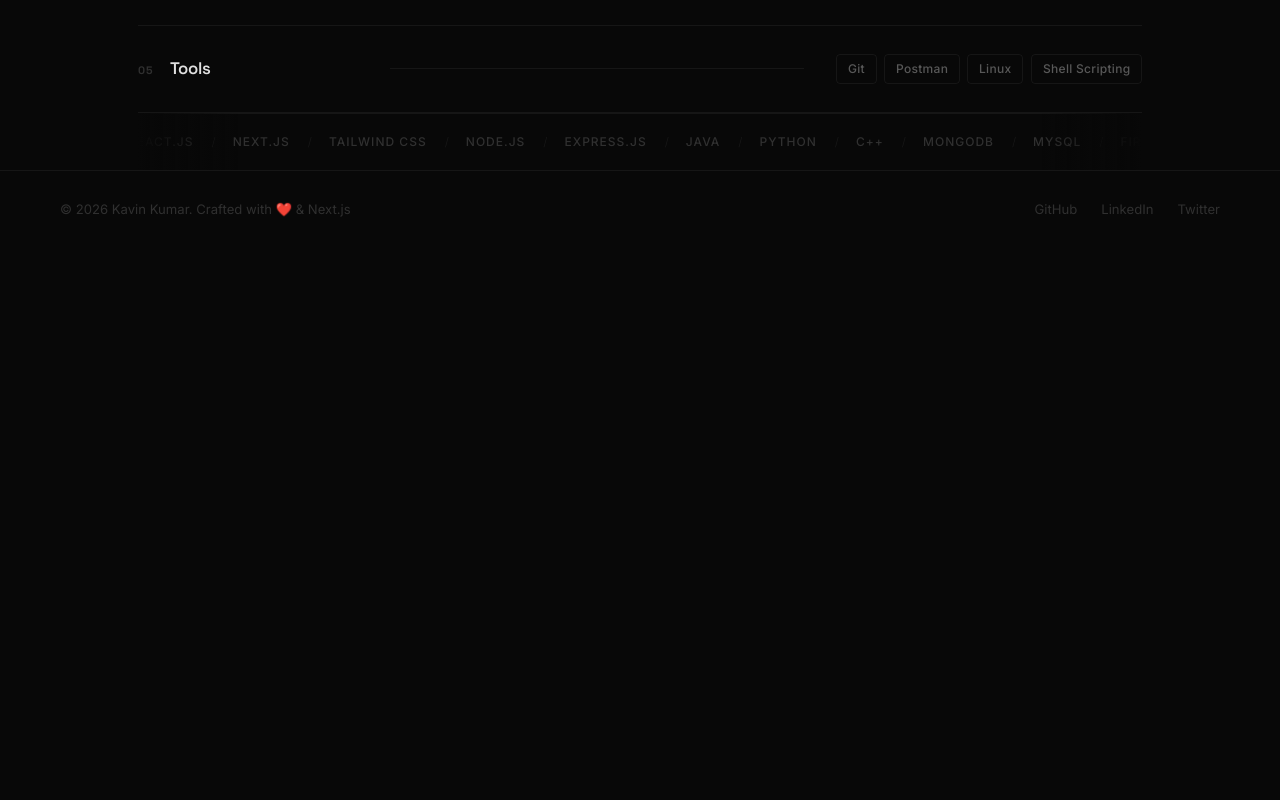
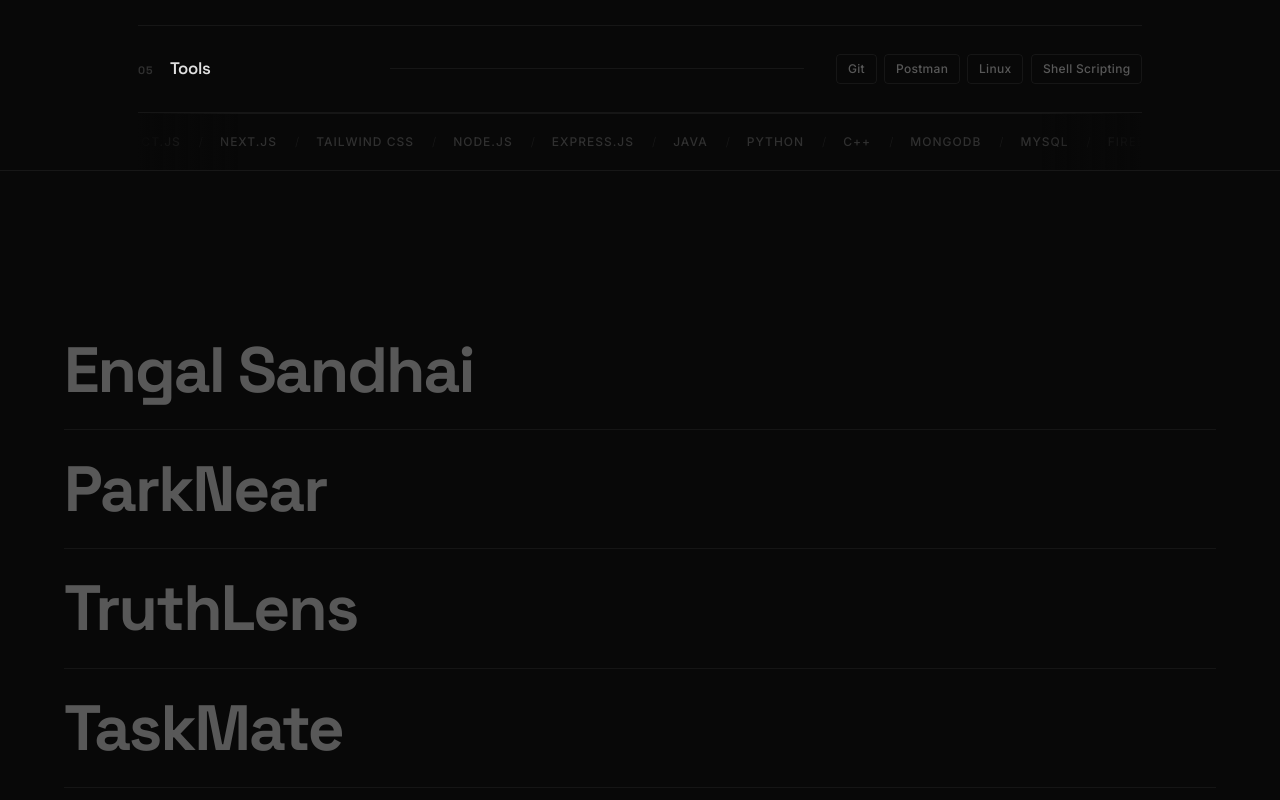
Before and after one commit to kavinkumar1603/portfolio, a Next.js app: page / in a window 1280 px wide. Shown: the part 1500-2300 px from the top of the page. Before the commit the page ends 1748 px from the top, so only its background shows below. Built offline with nearby package versions, Linux system fonts and the light colour scheme.

Commit message:
feat: implement ProjectsSection with click-to-reveal functionality and style updates

```diff
--- a/app/components/ProjectsSection.tsx
+++ b/app/components/ProjectsSection.tsx
@@ -1,144 +1,116 @@
 'use client';
 
-import { useEffect, useRef } from 'react';
+import { useState } from 'react';
 
 const projects = [
   {
-    emoji: '🛒',
-    title: 'E-Commerce Platform',
-    desc: 'A full-stack e-commerce solution with real-time inventory management, Stripe payments, and an admin dashboard.',
-    tags: ['Next.js', 'TypeScript', 'PostgreSQL', 'Stripe'],
-    github: 'https://github.com',
-    live: 'https://example.com',
-    gradient: 'linear-gradient(135deg, rgba(108,99,255,0.3), rgba(0,212,255,0.15))',
+    id: 'engal-sandhai',
+    name: 'Engal Sandhai',
+    description: 'Description coming soon... (I will update this as soon as you provide it!)',
+    tech: ['React', 'Node.js', 'MongoDB'],
+    github: '#',
+    live: '#'
   },
   {
-    emoji: '💬',
-    title: 'Real-Time Chat App',
-    desc: 'WebSocket-powered chat application with rooms, file sharing, emoji reactions, and end-to-end encryption.',
-    tags: ['React', 'Node.js', 'Socket.io', 'MongoDB'],
-    github: 'https://github.com',
-    live: 'https://example.com',
-    gradient: 'linear-gradient(135deg, rgba(255,101,132,0.25), rgba(108,99,255,0.15))',
+    id: 'parknear',
+    name: 'ParkNear',
+    description: 'Description coming soon... (I will update this as soon as you provide it!)',
+    tech: ['Next.js', 'Tailwind CSS'],
+    github: '#',
+    live: '#'
   },
   {
-    emoji: '📊',
-    title: 'Analytics Dashboard',
-    desc: 'Data visualization dashboard with interactive charts, real-time metrics, and customizable reporting widgets.',
-    tags: ['React', 'D3.js', 'Python', 'FastAPI'],
-    github: 'https://github.com',
-    live: 'https://example.com',
-    gradient: 'linear-gradient(135deg, rgba(0,212,255,0.25), rgba(108,99,255,0.1))',
+    id: 'truthlens',
+    name: 'TruthLens',
+    description: 'Description coming soon... (I will update this as soon as you provide it!)',
+    tech: ['Python', 'Machine Learning'],
+    github: '#',
+    live: '#'
   },
   {
-    emoji: '🤖',
-    title: 'AI Content Generator',
-    desc: 'An AI-powered writing assistant using OpenAI API with custom prompts, history, and export functionality.',
-    tags: ['Next.js', 'OpenAI', 'Prisma', 'Vercel'],
-    github: 'https://github.com',
-    live: 'https://example.com',
-    gradient: 'linear-gradient(135deg, rgba(245,158,11,0.2), rgba(255,101,132,0.15))',
-  },
-  {
-    emoji: '📱',
-    title: 'Task Management App',
-    desc: 'Kanban-style project management with drag-and-drop, team collaboration, and deadline tracking.',
-    tags: ['React', 'TypeScript', 'Supabase', 'DnD Kit'],
-    github: 'https://github.com',
-    live: 'https://example.com',
-    gradient: 'linear-gradient(135deg, rgba(16,185,129,0.2), rgba(0,212,255,0.1))',
-  },
-  {
-    emoji: '🔐',
-    title: 'Auth Boilerplate',
-    desc: 'Production-ready authentication template with OAuth, 2FA, email verification, and role-based access control.',
-    tags: ['Next.js', 'NextAuth', 'Prisma', 'PostgreSQL'],
-    github: 'https://github.com',
-    live: 'https://example.com',
-    gradient: 'linear-gradient(135deg, rgba(139,92,246,0.25), rgba(236,72,153,0.1))',
+    id: 'taskmate',
+    name: 'TaskMate',
+    description: 'Description coming soon... (I will update this as soon as you provide it!)',
+    tech: ['TypeScript', 'Express', 'PostgreSQL'],
+    github: '#',
+    live: '#'
   },
 ];
 
 export default function ProjectsSection() {
-  const sectionRef = useRef<HTMLElement>(null);
+  const [activeIndex, setActiveIndex] = useState<number | null>(null);
 
-  useEffect(() => {
-    const observer = new IntersectionObserver(
-      entries => {
-        entries.forEach(entry => {
-          if (entry.isIntersecting) {
-            entry.target.querySelectorAll('.reveal').forEach(el => el.classList.add('visible'));
-          }
-        });
-      },
-      { threshold: 0.05 }
-    );
-    if (sectionRef.current) observer.observe(sectionRef.current);
-    return () => observer.disconnect();
-  }, []);
+  const activeProject = activeIndex !== null ? projects[activeIndex] : null;
 
   return (
-    <section id="projects" className="projects-section" ref={sectionRef}>
-      <div className="section-container">
-        <div className="projects-header">
-          <div>
-            <p className="section-label reveal">Featured Work</p>
-            <h2 className="section-title reveal reveal-delay-1">
-              Projects I&apos;ve built
-            </h2>
+    <section id="projects" className="prj-section">
+      <div className={`prj-container ${activeIndex !== null ? 'prj-split-active' : ''}`}>
+
+        {/* ── Left Side: List of Names ── */}
+        <div className="prj-left">
+          <div className="prj-list">
+            {projects.map((project, index) => {
+              const isActive = activeIndex === index;
+              const isDimmed = activeIndex !== null && activeIndex !== index;
+
+              return (
+                <button
+                  key={project.id}
+                  className={`prj-item-btn ${isActive ? 'prj-active' : ''} ${isDimmed ? 'prj-dim' : ''}`}
+                  onClick={() => setActiveIndex(index)}
+                >
+                  <h3 className="prj-name-huge">{project.name}</h3>
+                  <span className="prj-link-icon">↗</span>
+                </button>
+              );
+            })}
           </div>
-          <a
-            href="https://github.com"
-            target="_blank"
-            rel="noopener noreferrer"
-            className="btn-secondary reveal reveal-delay-2"
-          >
-            <svg width="16" height="16" viewBox="0 0 24 24" fill="currentColor">
-              <path d="M12 0C5.374 0 0 5.373 0 12c0 5.302 3.438 9.8 8.207 11.387.599.111.793-.261.793-.577v-2.234c-3.338.726-4.033-1.416-4.033-1.416-.546-1.387-1.333-1.756-1.333-1.756-1.089-.745.083-.729.083-.729 1.205.084 1.839 1.237 1.839 1.237 1.07 1.834 2.807 1.304 3.492.997.107-.775.418-1.305.762-1.604-2.665-.305-5.467-1.334-5.467-5.931 0-1.311.469-2.381 1.236-3.221-.124-.303-.535-1.524.117-3.176 0 0 1.008-.322 3.301 1.23A11.509 11.509 0 0112 5.803c1.02.005 2.047.138 3.006.404 2.291-1.552 3.297-1.23 3.297-1.23.653 1.653.242 2.874.118 3.176.77.84 1.235 1.911 1.235 3.221 0 4.609-2.807 5.624-5.479 5.921.43.372.823 1.102.823 2.222v3.293c0 .319.192.694.801.576C20.566 21.797 24 17.3 24 12c0-6.627-5.373-12-12-12z" />
-            </svg>
-            View All on GitHub
-          </a>
         </div>
 
-        <div className="projects-grid">
-          {projects.map((project, i) => (
-            <div
-              key={project.title}
-              className={`glass-card project-card reveal reveal-delay-${(i % 3) + 1}`}
-            >
-              <div className="project-img" style={{ background: project.gradient }}>
-                <span style={{ fontSize: '3.5rem', position: 'relative', zIndex: 1 }}>
-                  {project.emoji}
-                </span>
+        {/* ── Right Side: Details Panel (Only shows when clicked) ── */}
+        {activeProject && (
+          <div className="prj-right">
+            <div className="prj-sticky">
+
+              {/* The 'key' forces React to re-mount and trigger the animation when activeProject changes */}
+              <div className="prj-details-card" key={activeProject.id}>
+
+                <div className="prj-image-placeholder">
+                  <span className="prj-image-text">{activeProject.name} Preview</span>
+                  <div className="prj-image-glow" />
                 </div>
-              <div className="project-content">
-                <div className="project-tags">
-                  {project.tags.map(tag => (
-                    <span key={tag} className="project-tag">{tag}</span>
+
+                <div className="prj-info">
+                  <h4 className="prj-title">{activeProject.name}</h4>
+                  <p className="prj-desc">{activeProject.description}</p>
+
+                  <div className="prj-tech">
+                    {activeProject.tech.map(t => (
+                      <span key={t} className="prj-tech-tag">{t}</span>
                     ))}
                   </div>
-                <h3 className="project-title">{project.title}</h3>
-                <p className="project-desc">{project.desc}</p>
-                <div className="project-links">
-                  <a href={project.github} target="_blank" rel="noopener noreferrer" className="project-link">
-                    <svg width="14" height="14" viewBox="0 0 24 24" fill="currentColor">
-                      <path d="M12 0C5.374 0 0 5.373 0 12c0 5.302 3.438 9.8 8.207 11.387.599.111.793-.261.793-.577v-2.234c-3.338.726-4.033-1.416-4.033-1.416-.546-1.387-1.333-1.756-1.333-1.756-1.089-.745.083-.729.083-.729 1.205.084 1.839 1.237 1.839 1.237 1.07 1.834 2.807 1.304 3.492.997.107-.775.418-1.305.762-1.604-2.665-.305-5.467-1.334-5.467-5.931 0-1.311.469-2.381 1.236-3.221-.124-.303-.535-1.524.117-3.176 0 0 1.008-.322 3.301 1.23A11.509 11.509 0 0112 5.803c1.02.005 2.047.138 3.006.404 2.291-1.552 3.297-1.23 3.297-1.23.653 1.653.242 2.874.118 3.176.77.84 1.235 1.911 1.235 3.221 0 4.609-2.807 5.624-5.479 5.921.43.372.823 1.102.823 2.222v3.293c0 .319.192.694.801.576C20.566 21.797 24 17.3 24 12c0-6.627-5.373-12-12-12z" />
+
+                  <div className="prj-links">
+                    <a href={activeProject.github} target="_blank" rel="noreferrer" className="prj-link">
+                      <svg width="20" height="20" viewBox="0 0 24 24" fill="currentColor">
+                        <path d="M12 0C5.374 0 0 5.373 0 12c0 5.302 3.438 9.8 8.207 11.387.599.111.793-.261.793-.577v-2.234c-3.338.726-4.033-1.416-4.033-1.416-.546-1.387-1.333-1.756-1.333-1.756-1.089-.745.083-.729.083-.729 1.205.084 1.839 1.237 1.839 1.237 1.07 1.834 2.807 1.304 3.492.997.107-.775.418-1.305.762-1.604-2.665-.305-5.467-1.334-5.467-5.931 0-1.311.469-2.381 1.236-3.221-.124-.303-.535-1.524.117-3.176 0 0 1.008-.322 3.301 1.23A11.509 11.509 0 0112 5.803c1.02.005 2.047.138 3.006.404 2.291-1.552 3.297-1.23 3.297-1.23.653 1.653.242 2.874.118 3.176.77.84 1.235 1.911 1.235 3.221 0 4.609-2.807 5.624-5.479 5.921.43.372.823 1.102.823 2.222v3.293c0 .319.192.694.801.576C20.566 21.797 24 17.3 24 12c0-6.627-5.373-12-12-12z"/>
                       </svg>
-                    Source Code
+                      GitHub
                     </a>
-                  <a href={project.live} target="_blank" rel="noopener noreferrer" className="project-link">
-                    <svg width="14" height="14" viewBox="0 0 24 24" fill="none" stroke="currentColor" strokeWidth="2">
-                      <path d="M18 13v6a2 2 0 01-2 2H5a2 2 0 01-2-2V8a2 2 0 012-2h6" />
-                      <polyline points="15 3 21 3 21 9" />
-                      <line x1="10" y1="14" x2="21" y2="3" />
+                    <a href={activeProject.live} target="_blank" rel="noreferrer" className="prj-link prj-link-primary">
+                      Live Demo
+                      <svg width="16" height="16" viewBox="0 0 24 24" fill="none" stroke="currentColor" strokeWidth="2.5">
+                        <path d="M5 12h14M12 5l7 7-7 7" />
                       </svg>
-                    Live Demo
                     </a>
                   </div>
                 </div>
+
               </div>
-          ))}
             </div>
+          </div>
+        )}
+
       </div>
     </section>
   );
--- a/app/globals.css
+++ b/app/globals.css
@@ -717,3 +717,207 @@ body {
   .ts-row-right { justify-content: flex-start; }
   .ts-heading { letter-spacing: -2px; }
 }
+
+/* ================================================
+   PROJECTS SECTION — Click-to-Reveal
+   ================================================ */
+
+.prj-section {
+  position: relative;
+  border-top: 1px solid var(--border);
+  background: var(--bg);
+}
+
+.prj-container {
+  display: flex;
+  max-width: 1200px;
+  margin: 0 auto;
+  padding: 140px 24px;
+  min-height: 80vh;
+  transition: all 0.5s ease;
+}
+
+.prj-left {
+  flex: 1;
+  display: flex;
+  flex-direction: column;
+  justify-content: center;
+}
+
+.prj-list {
+  display: flex;
+  flex-direction: column;
+}
+
+.prj-item-btn {
+  background: none;
+  border: none;
+  display: flex;
+  align-items: center;
+  gap: 20px;
+  cursor: pointer;
+  padding: 24px 0;
+  width: 100%;
+  text-align: left;
+  border-bottom: 1px solid rgba(255,255,255,0.05);
+  transition: all 0.4s cubic-bezier(0.16, 1, 0.3, 1);
+}
+
+.prj-item-btn:hover {
+  padding-left: 32px;
+  border-bottom-color: var(--border-hl);
+}
+
+.prj-name-huge {
+  font-family: var(--font-space-grotesk), 'Space Grotesk', sans-serif;
+  font-size: clamp(3rem, 5vw, 4.5rem);
+  font-weight: 700;
+  color: var(--text-2);
+  letter-spacing: -2px;
+  line-height: 1.1;
+  transition: color 0.3s ease;
+}
+
+.prj-link-icon {
+  font-size: 2rem;
+  color: var(--text-3);
+  opacity: 0;
+  transform: translateX(-20px);
+  transition: all 0.4s cubic-bezier(0.16, 1, 0.3, 1);
+}
+
+.prj-item-btn:hover .prj-name-huge { color: var(--text-1); }
+.prj-item-btn:hover .prj-link-icon { opacity: 1; transform: translateX(0); color: var(--text-1); }
+
+.prj-active { padding-left: 32px; border-bottom-color: var(--text-1); }
+.prj-active .prj-name-huge { color: var(--text-1); }
+.prj-active .prj-link-icon { opacity: 1; transform: translateX(0); color: var(--text-1); }
+
+.prj-dim .prj-name-huge { color: var(--text-3); opacity: 0.3; }
+
+.prj-right {
+  flex: 1;
+  display: flex;
+  flex-direction: column;
+  justify-content: center;
+  padding-left: 80px;
+  animation: prj-slide-left 0.6s cubic-bezier(0.16, 1, 0.3, 1) forwards;
+}
+
+@keyframes prj-slide-left {
+  from { opacity: 0; transform: translateX(40px); }
+  to { opacity: 1; transform: translateX(0); }
+}
+
+.prj-sticky {
+  position: sticky;
+  top: 100px;
+}
+
+@keyframes prj-card-enter {
+  0%   { opacity: 0; transform: translateY(30px) scale(0.96); }
+  100% { opacity: 1; transform: translateY(0) scale(1); }
+}
+
+.prj-details-card {
+  background: var(--bg-card);
+  border: 1px solid var(--border);
+  border-radius: 16px;
+  overflow: hidden;
+  animation: prj-card-enter 0.5s cubic-bezier(0.16, 1, 0.3, 1) forwards;
+  box-shadow: 0 30px 60px rgba(0,0,0,0.6);
+  transform-origin: center;
+}
+
+.prj-image-placeholder {
+  width: 100%;
+  aspect-ratio: 16 / 9;
+  background: linear-gradient(135deg, #111 0%, #050505 100%);
+  border-bottom: 1px solid var(--border);
+  display: flex;
+  align-items: center;
+  justify-content: center;
+  position: relative;
+  overflow: hidden;
+}
+
+.prj-image-glow {
+  position: absolute;
+  inset: 0;
+  background: radial-gradient(circle at 50% 50%, rgba(255,255,255,0.08), transparent 60%);
+}
+
+.prj-image-text {
+  font-size: 0.85rem;
+  font-weight: 600;
+  color: var(--text-3);
+  letter-spacing: 3px;
+  text-transform: uppercase;
+  z-index: 1;
+}
+
+.prj-info { padding: 40px; }
+
+.prj-title {
+  font-family: var(--font-space-grotesk), 'Space Grotesk', sans-serif;
+  font-size: 2rem;
+  font-weight: 700;
+  color: var(--text-1);
+  margin-bottom: 16px;
+  letter-spacing: -1px;
+}
+
+.prj-desc {
+  font-size: 1rem;
+  color: var(--text-2);
+  line-height: 1.6;
+  margin-bottom: 32px;
+}
+
+.prj-tech {
+  display: flex;
+  flex-wrap: wrap;
+  gap: 10px;
+  margin-bottom: 36px;
+}
+
+.prj-tech-tag {
+  font-size: 0.8rem;
+  font-weight: 600;
+  color: var(--text-2);
+  background: rgba(255,255,255,0.03);
+  border: 1px solid var(--border);
+  border-radius: 6px;
+  padding: 6px 14px;
+}
+
+.prj-links { display: flex; gap: 16px; }
+
+.prj-link {
+  display: inline-flex;
+  align-items: center;
+  gap: 10px;
+  font-size: 0.9rem;
+  font-weight: 600;
+  color: var(--text-1);
+  text-decoration: none;
+  padding: 12px 24px;
+  border-radius: 8px;
+  border: 1px solid var(--border);
+  background: transparent;
+  transition: all 0.25s ease;
+}
+
+.prj-link:hover { background: rgba(255,255,255,0.05); border-color: var(--grey-lt); }
+
+.prj-link-primary { background: var(--text-1); color: var(--bg) !important; border-color: var(--text-1); }
+.prj-link-primary:hover { background: var(--text-2); color: var(--bg) !important; transform: translateY(-2px); }
+
+@media (max-width: 900px) {
+  .prj-container { flex-direction: column; padding-top: 80px; }
+  .prj-left { padding: 0; }
+  .prj-item-btn { padding: 16px 0; }
+  .prj-name-huge { font-size: 2.5rem; }
+  .prj-right { padding-left: 0; margin-top: 40px; }
+  .prj-sticky { position: static; }
+}
--- a/app/page.tsx
+++ b/app/page.tsx
@@ -1,5 +1,6 @@
 import HeroSection from "./components/HeroSection";
 import TechStack from "./components/TechStack";
+import ProjectsSection from "./components/ProjectsSection";
 
 export default function Home() {
   return (
@@ -7,6 +8,7 @@ export default function Home() {
       <main>
         <HeroSection />
         <TechStack />
+        <ProjectsSection />
       </main>
 
       <footer className="footer">
--- a/package.json
+++ b/package.json
@@ -9,6 +9,7 @@
     "lint": "eslint"
   },
   "dependencies": {
+    "css": "^3.0.0",
     "lenis": "^1.3.23",
     "next": "16.2.7",
     "react": "19.2.4",
```
Also changed, not shown: 1 other file (tests, documents, lock files or other folders). Lines whose indentation alone changed are shown as unchanged.
